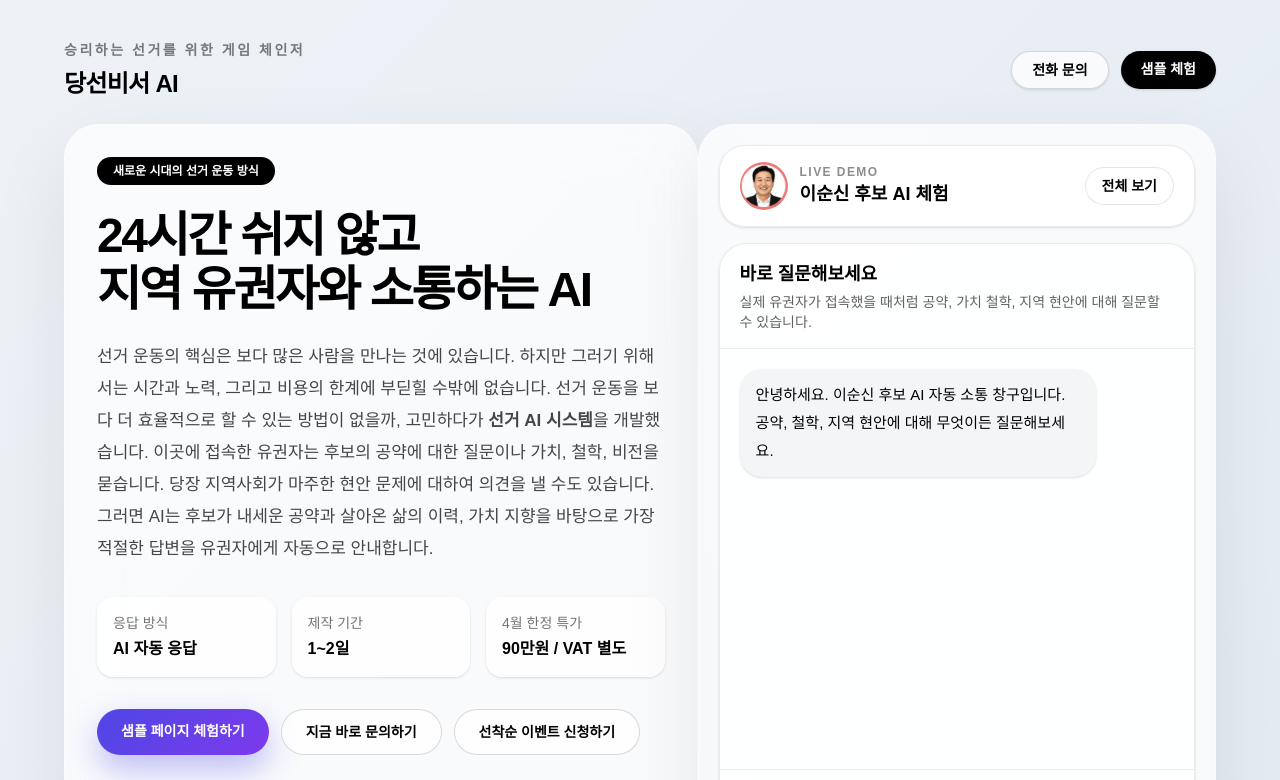
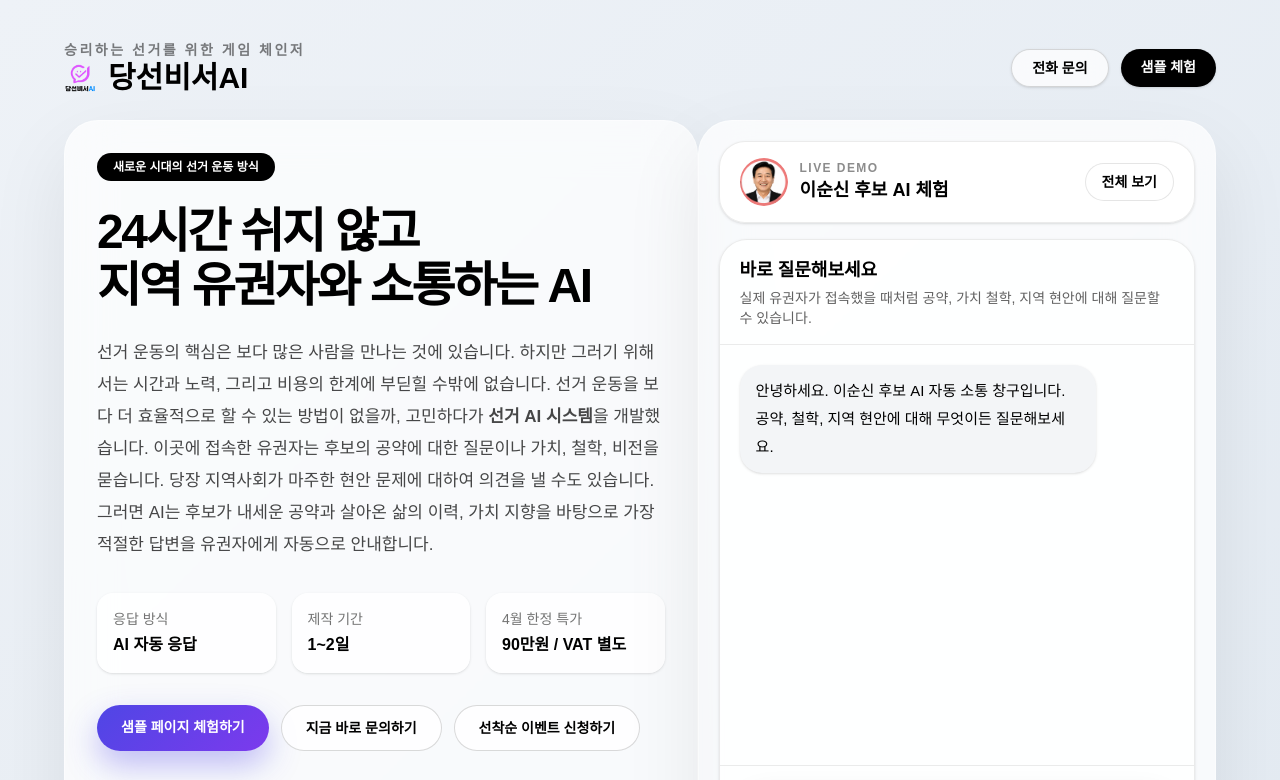
Before and after one commit to taejang21-hub/campaign-ai, a Next.js app: page / in a window 1280 px wide. Shown: the top 780 px of the page. Built offline with nearby package versions, Linux system fonts and the light colour scheme.

Commit message:
add logo to header

```diff
--- a/app/page.tsx
+++ b/app/page.tsx
@@ -73,9 +73,16 @@
             <p className="text-sm font-semibold tracking-[0.18em] text-black/50">
               승리하는 선거를 위한 게임 체인저
             </p>
-            <h1 className="mt-2 text-2xl font-bold tracking-[-0.03em]">
-              당선비서 AI
-            </h1>
+            <div className="flex items-center gap-2 sm:gap-3">
+  <img
+    src="/logo.png"
+    alt="당선비서AI 로고"
+    className="h-6 w-6 sm:h-8 sm:w-8 object-contain"
+  />
+  <h1 className="text-xl sm:text-3xl font-bold">
+    당선비서AI
+  </h1>
+</div>
           </div>
 
           <div className="hidden gap-3 md:flex">
```
Also changed, not shown: public/logo.png (added).
